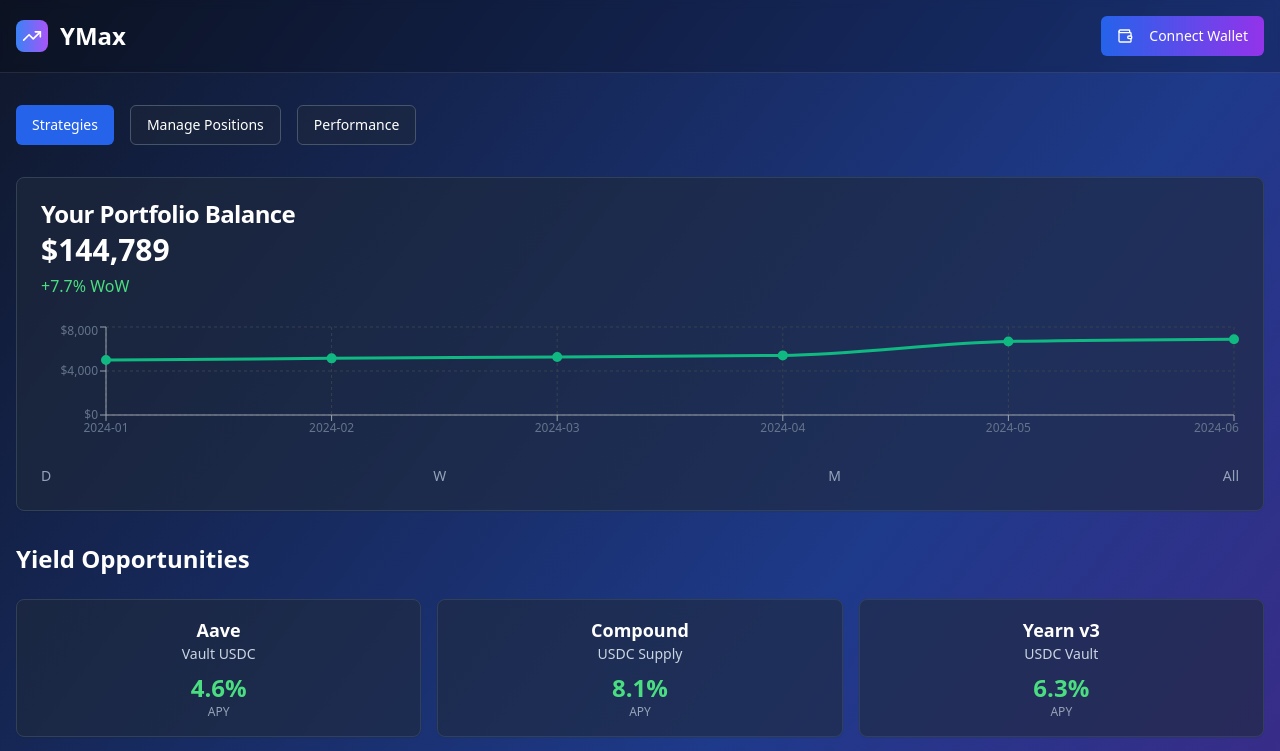
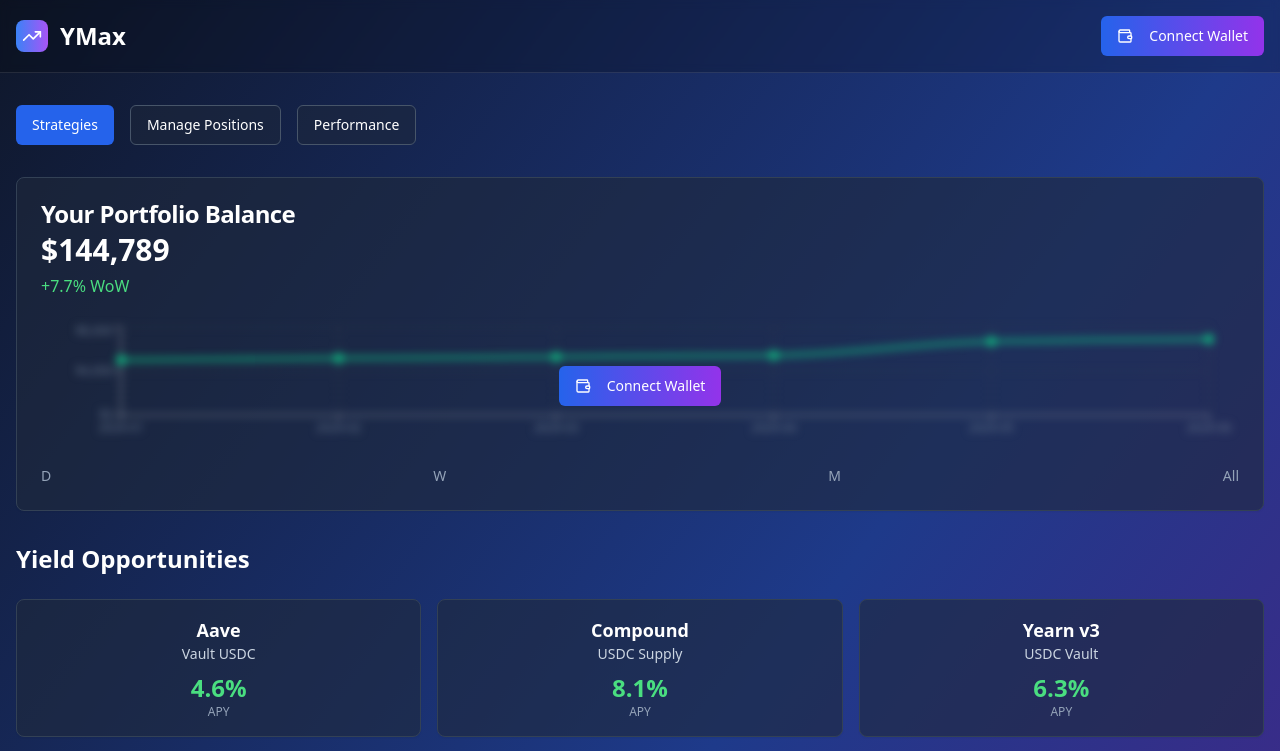
Before and after one commit to samsiegart/yield-nexus-vault, a React (Vite) app: page / in a window 1280 px wide. Shown: the top 751 px of the page. Built offline with nearby package versions, Linux system fonts and the light colour scheme.

Commit message:
Fix: Blur chart and add connect wallet button
Blur portfolio chart and add connect wallet button when wallet is not connected in the Strategies view. Implement the same for the "Your Active Positions" card.

```diff
--- a/src/components/PortfolioChart.tsx
+++ b/src/components/PortfolioChart.tsx
@@ -35,7 +35,7 @@ const PortfolioChart: React.FC<PortfolioChartProps> = ({
   return (
     <div className={`w-full ${height}`}>
       <ChartContainer config={chartConfig} className="w-full h-full">
-        <LineChart data={portfolioData} width="100%" height="100%">
+        <LineChart data={portfolioData} margin={{ top: 5, right: 30, left: 20, bottom: 5 }}>
           <CartesianGrid strokeDasharray="3 3" stroke="#374151" />
           <XAxis
             dataKey="date"
--- a/src/components/StrategyDashboard.tsx
+++ b/src/components/StrategyDashboard.tsx
@@ -1,3 +1,4 @@
+
 import React, { useState } from 'react';
 import { Card, CardContent, CardDescription, CardHeader, CardTitle } from "@/components/ui/card";
 import { Button } from "@/components/ui/button";
@@ -102,13 +103,15 @@ interface StrategyDashboardProps {
   onSelectPresetStrategies: (strategies: Strategy[]) => void;
   walletConnected: boolean;
   onNavigateToDeposit: () => void;
+  onConnectWallet: () => void;
 }
 
 const StrategyDashboard: React.FC<StrategyDashboardProps> = ({
   onSelectStrategy,
   onSelectPresetStrategies,
   walletConnected,
-  onNavigateToDeposit
+  onNavigateToDeposit,
+  onConnectWallet
 }) => {
   const [currentPositions] = useState([
     { id: 'aave-eth', protocol: 'AAVE', name: 'USAV', spread: 30, apy: 14.0, chain: 'Ethereum' },
@@ -120,14 +123,29 @@ const StrategyDashboard: React.FC<StrategyDashboardProps> = ({
     <div className="space-y-8">
       {/* Portfolio Balance Section */}
       <div className="grid grid-cols-1 gap-6">
-        <Card className="bg-slate-800/60 border-slate-700">
+        <Card className="bg-slate-800/60 border-slate-700 relative">
           <CardHeader>
             <CardTitle className="text-white">Your Portfolio Balance</CardTitle>
             <div className="text-3xl font-bold text-white">$144,789</div>
             <div className="text-green-400">+7.7% WoW</div>
           </CardHeader>
           <CardContent>
-            <PortfolioChart height="h-32" />
+            <div className="relative">
+              <div className={walletConnected ? '' : 'blur-sm'}>
+                <PortfolioChart height="h-32" />
+              </div>
+              {!walletConnected && (
+                <div className="absolute inset-0 flex items-center justify-center">
+                  <Button
+                    onClick={onConnectWallet}
+                    className="bg-gradient-to-r from-blue-600 to-purple-600 hover:from-blue-700 hover:to-purple-700 text-white border-0"
+                  >
+                    <Wallet className="w-4 h-4 mr-2" />
+                    Connect Wallet
+                  </Button>
+                </div>
+              )}
+            </div>
             <div className="flex justify-between mt-4 text-sm text-slate-400">
               <span>D</span>
               <span>W</span>
@@ -184,6 +202,7 @@ const StrategyDashboard: React.FC<StrategyDashboardProps> = ({
               <h3 className="text-xl font-semibold text-white mb-2">Connect Your Wallet</h3>
               <p className="text-slate-300 mb-6">Connect your wallet to view and manage your positions</p>
               <Button
+                onClick={onConnectWallet}
                 className="bg-gradient-to-r from-blue-600 to-purple-600 hover:from-blue-700 hover:to-purple-700 text-white border-0"
               >
                 <Wallet className="w-4 h-4 mr-2" />
--- a/src/pages/Index.tsx
+++ b/src/pages/Index.tsx
@@ -14,6 +14,10 @@ const Index = () => {
   const [selectedStrategies, setSelectedStrategies] = useState([]);
   const [currentView, setCurrentView] = useState('dashboard');
 
+  const handleConnectWallet = () => {
+    setWalletConnected(true);
+  };
+
   return (
     <div className="min-h-screen bg-gradient-to-br from-slate-900 via-blue-900 to-purple-900">
       {/* Header */}
@@ -28,7 +32,7 @@ const Index = () => {
             </div>
             <WalletConnection
               isConnected={walletConnected}
-              onConnect={() => setWalletConnected(true)}
+              onConnect={handleConnectWallet}
               onDisconnect={() => setWalletConnected(false)}
             />
           </div>
@@ -84,6 +88,7 @@ const Index = () => {
             }}
             walletConnected={walletConnected}
             onNavigateToDeposit={() => setCurrentView('deposit')}
+            onConnectWallet={handleConnectWallet}
           />
         )}
 
@@ -92,14 +97,14 @@ const Index = () => {
             selectedStrategies={selectedStrategies}
             onUpdateStrategies={setSelectedStrategies}
             walletConnected={walletConnected}
-            onConnectWallet={() => setWalletConnected(true)}
+            onConnectWallet={handleConnectWallet}
           />
         )}
 
         {currentView === 'performance' && (
           <PerformanceView
             walletConnected={walletConnected}
-            onConnectWallet={() => setWalletConnected(true)}
+            onConnectWallet={handleConnectWallet}
           />
         )}
       </main>
```
